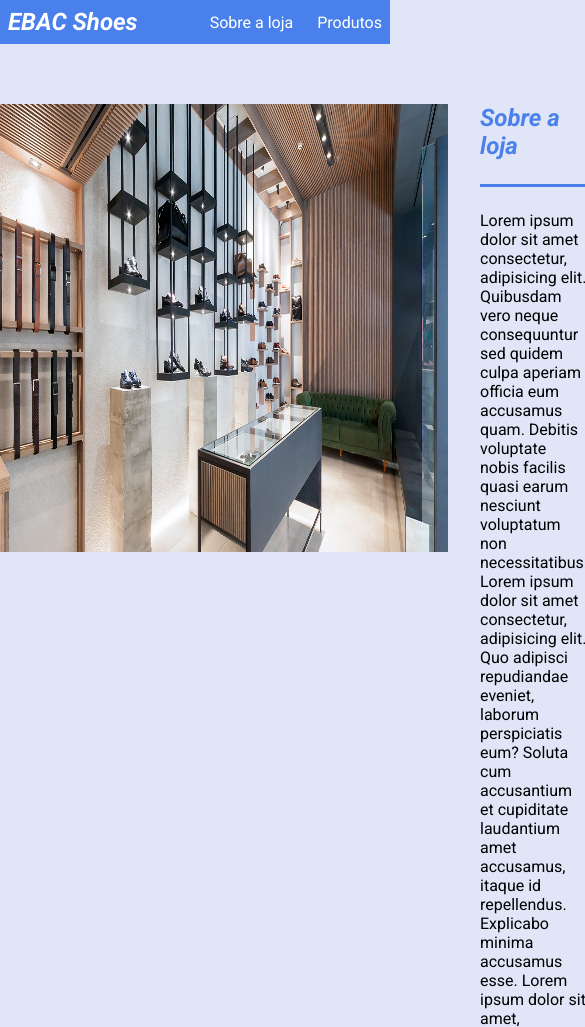
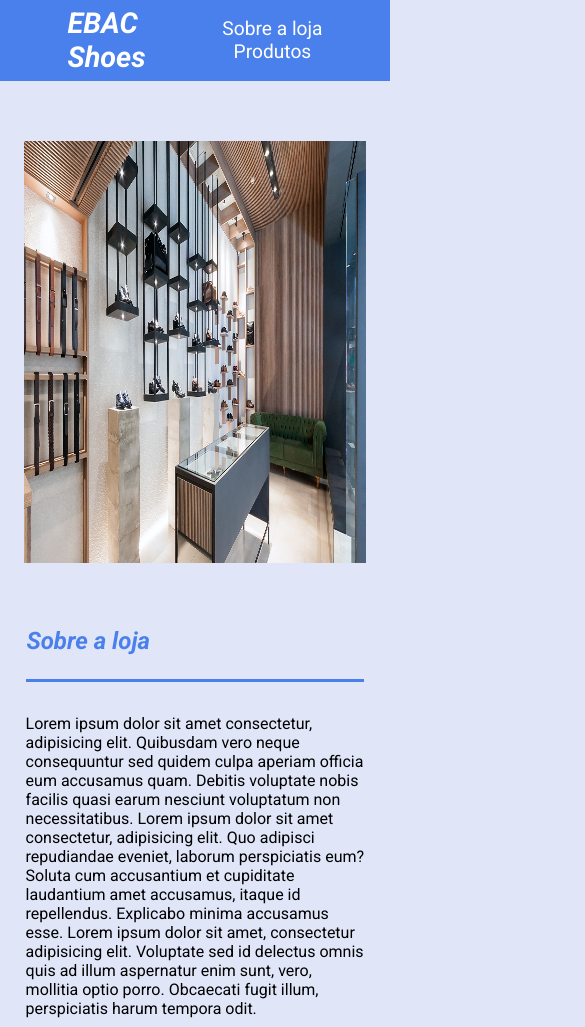
Before and after one commit to davisdeus/-loja-virtual, a plain HTML site: page index.html in a window 390 px wide. Shown: the top 1027 px of the page, 585 px wide, since content can reach past the window. Drawn offline with Linux system fonts and the light colour scheme.

Commit message:
complecting Media queries up to 640px

```diff
--- a/css/style.css
+++ b/css/style.css
@@ -182,3 +182,61 @@ main h2 {
         font-size: 0.7em;
     }
 }
+
+@media screen and (max-width: 640px) {
+    header{
+        padding: 0.5em 1em;
+        font-size: 0.8em;
+    }
+
+    header .container{
+        width: 70%;
+        font-size: 1.5em;
+    }
+
+    header ul{
+        flex-direction: column;
+        padding-left: 0;
+    }
+
+    header nav span{
+        display: block;
+    }
+
+    .sobreALoja{
+        display: block;
+        margin-bottom: 2.5em;
+    }
+
+    .sobreALoja img, .produtos img{
+        width: 100%;
+        height: 50vh;
+        padding:0 1.5em;
+    }
+
+    .sobreALoja h2, aside h2, h3{
+        margin:0 1.1em;
+    }
+
+    .sobreALoja p{
+        margin: 2em 1.6em;
+    }
+
+    aside button{
+        max-width: 90%;
+        margin-left: 1.1em;
+    }
+
+    .produtos{
+        flex-direction: column;
+    }
+
+    .produtos article{
+        max-width: 100%;
+    }
+
+    .Produtos article button{
+        font-size: 1em;
+        padding: 0;
+    }
+}
--- a/index.html
+++ b/index.html
@@ -15,8 +15,8 @@
 <body>
     <header class="borderRight">
         <nav class="container">
-            <h1>EBAC Shoes</h1>
-            <ul class="listLink">
+            <h1>EBAC <span>Shoes</span> </h1>
+            <ul>
                 <li>
                     <a href="#">Sobre a loja</a>
                 </li>
```
